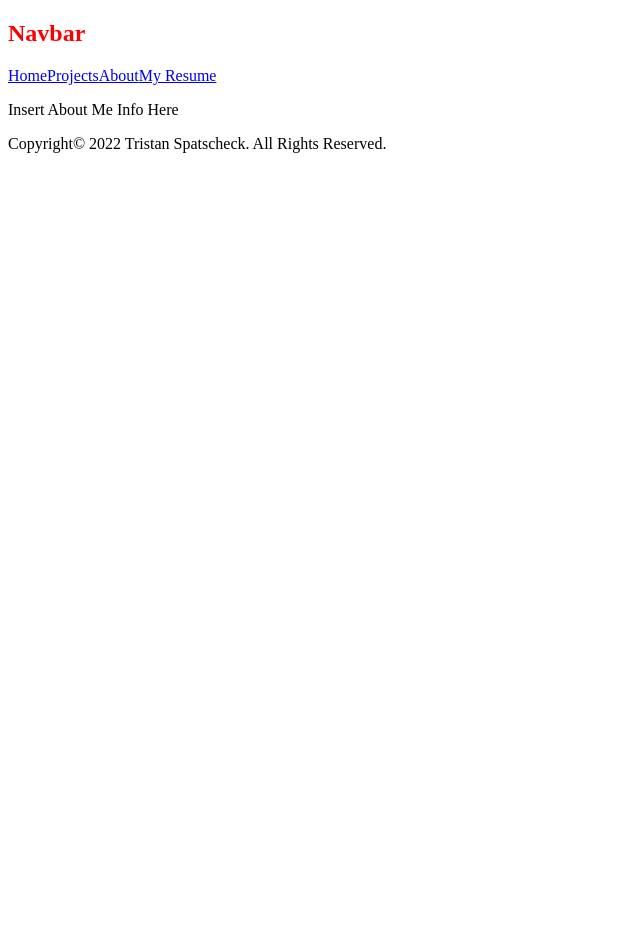
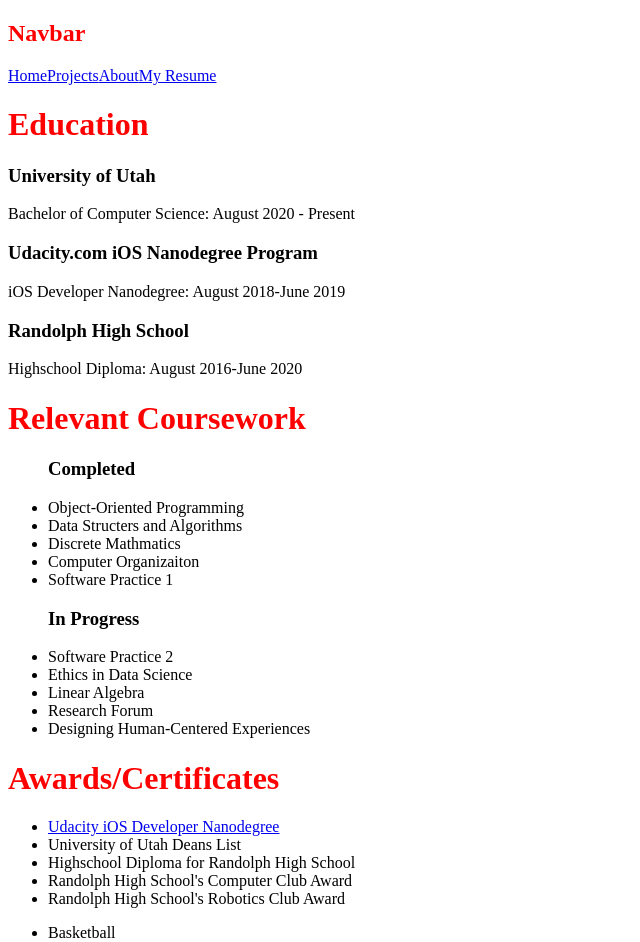
Before and after one commit to tapscodes/tapscodes.github.io, a Next.js app: page /about in a window 1280 px wide. Shown: the top 942 px of the page, without its empty margins (0-640 px from the left). Before the commit the page ends 800 px from the top, so only its background shows below. Built offline with nearby package versions, Linux system fonts and the light colour scheme.

Commit message:
Added About Me Info In Rudementary Fashion

```diff
--- a/pages/about.js
+++ b/pages/about.js
@@ -1,7 +1,51 @@
+import Link from "next/link";
+
 const About = () => {
     return (
         <div>
-            <p>Insert About Me Info Here</p>
+            {/*NAV: Work Experience (put here when there's something to show)*/}
+            {/*NAV: Education*/}
+            <h1>Education</h1>
+            <h3>University of Utah</h3>
+            <p>Bachelor of Computer Science: August 2020 - Present</p>
+            <h3>Udacity.com iOS Nanodegree Program</h3>
+            <p>iOS Developer Nanodegree: August 2018-June 2019</p>
+            <h3>Randolph High School</h3>
+            <p>Highschool Diploma: August 2016-June 2020</p>
+            {/*NAV: Classes*/}
+            <h1>Relevant Coursework</h1>
+            <ul>
+                <h3>Completed</h3>
+                <li>Object-Oriented Programming</li>
+                <li>Data Structers and Algorithms</li>
+                <li>Discrete Mathmatics</li>
+                <li>Computer Organizaiton</li>
+                <li>Software Practice 1</li>
+
+                <h3>In Progress</h3>
+                <li>Software Practice 2</li>
+                <li>Ethics in Data Science</li>
+                <li>Linear Algebra</li>
+                <li>Research Forum</li>
+                <li>Designing Human-Centered Experiences</li>
+            </ul>
+            {/*NAV: Awards*/}
+            <h1>Awards/Certificates</h1>
+            <ul>
+                <li><Link href="/PDFs/iOS_Nanodegree.pdf">Udacity iOS Developer Nanodegree</Link></li>
+                <li>University of Utah Deans List</li>
+                <li>Highschool Diploma for Randolph High School</li>
+                <li>Randolph High School's Computer Club Award</li>
+                <li>Randolph High School's Robotics Club Award</li>
+            </ul>
+            {/*NAV: Interests*/}
+            <ul>
+                <li>Basketball</li>
+                <li>Skiing</li>
+                <li>Tennis</li>
+                <li>Pizza</li>
+                <li>Gaming</li>
+            </ul>
         </div>
      );
 }
```
Also changed, not shown: 1 other file (tests, documents, lock files or other folders).
